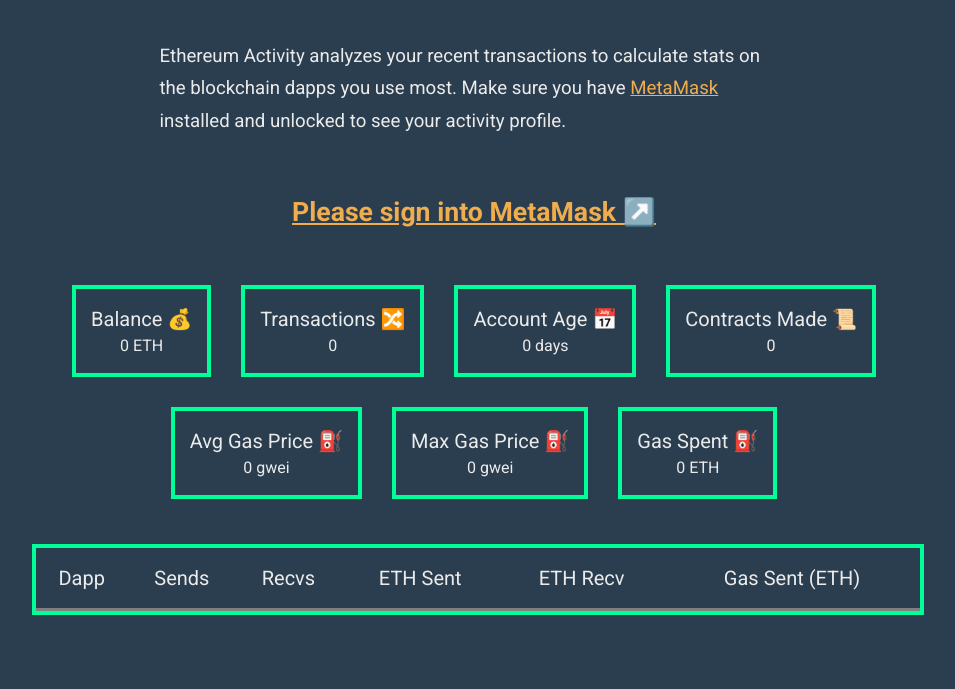
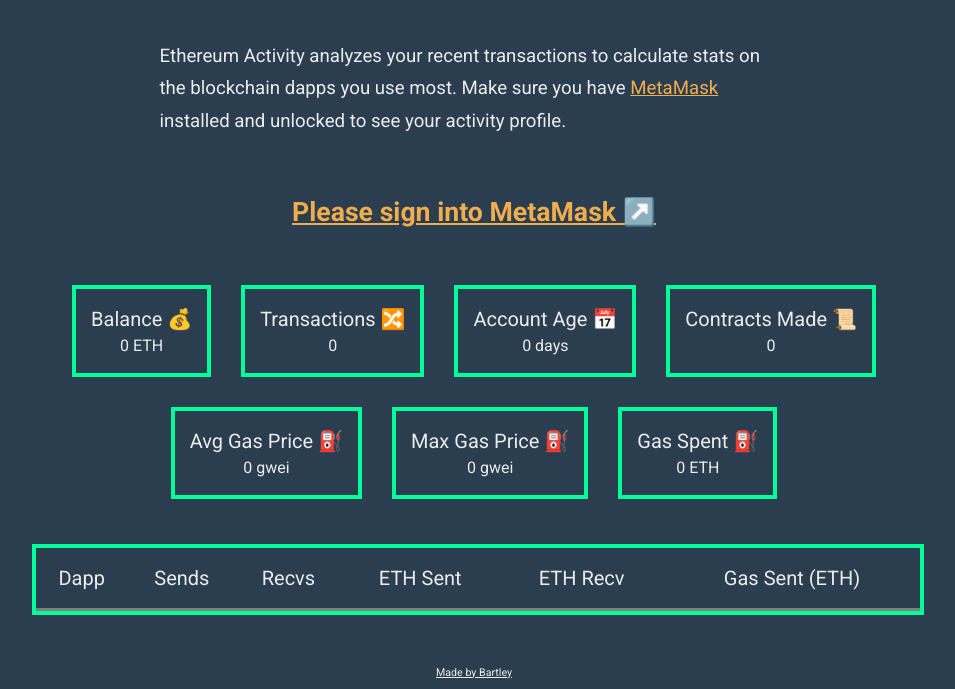
Before and after one commit to bartleyg/ethereum-activity, a plain HTML site: page index.html in a window 1280 px wide. Shown: the part 159-848 px from the top of the page, without its empty margins (166-1121 px from the left). Before the commit the page ends 824 px from the top, so only its background shows below. Drawn offline with Linux system fonts and the light colour scheme; no server answers.

Commit message:
add byline

```diff
--- a/index.html
+++ b/index.html
@@ -84,6 +84,8 @@
   </div>
 </div>
 
+<div class="byline"><a href="https://github.com/bartleyg/ethereum-activity">Made by Bartley</a></div>
+
 <script src="dapps.json"></script>
 <script src="ethereum-activity.js"></script>
 </body>
--- a/style.css
+++ b/style.css
@@ -199,3 +199,8 @@ ul {
 .divTableBody {
 	display: table-row-group;
 }
+.byline, .byline a {
+  font-size: 8pt;
+  color: #EBEBEB;
+  text-align: center;
+}
```
